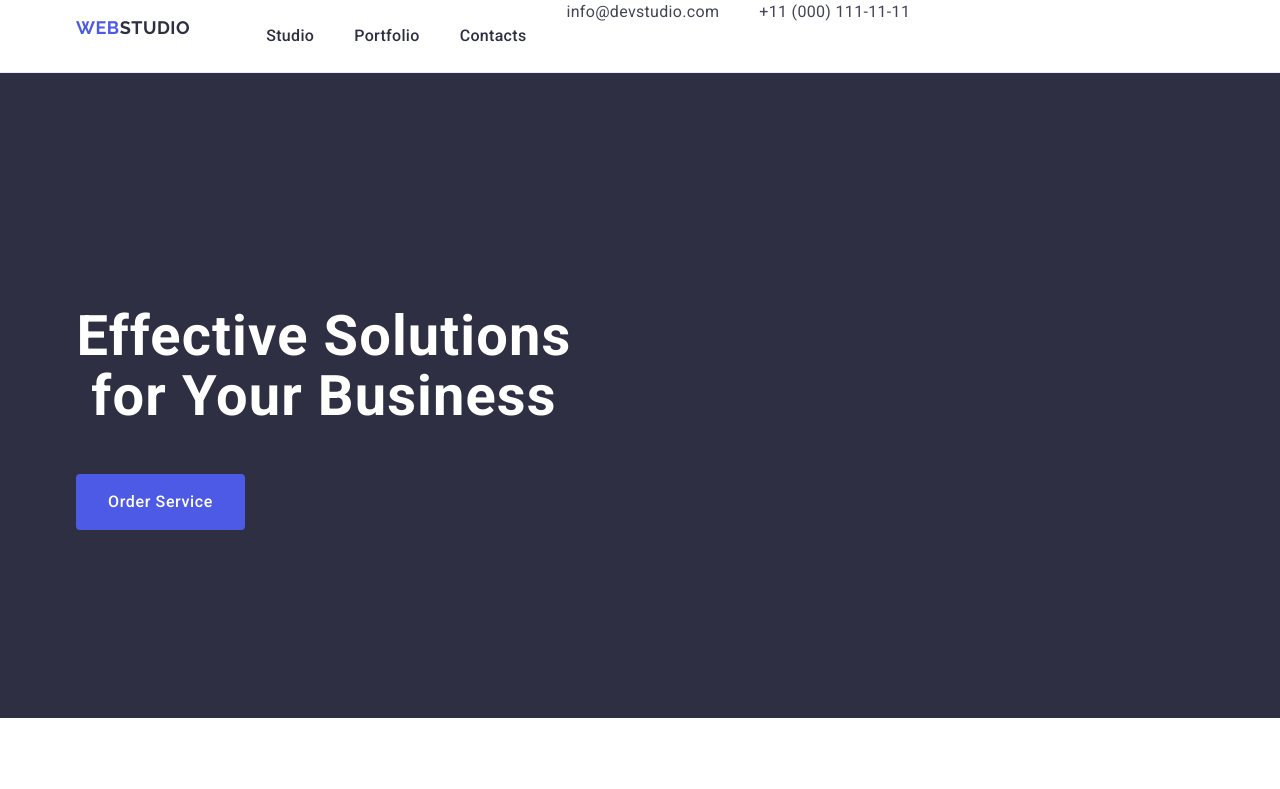
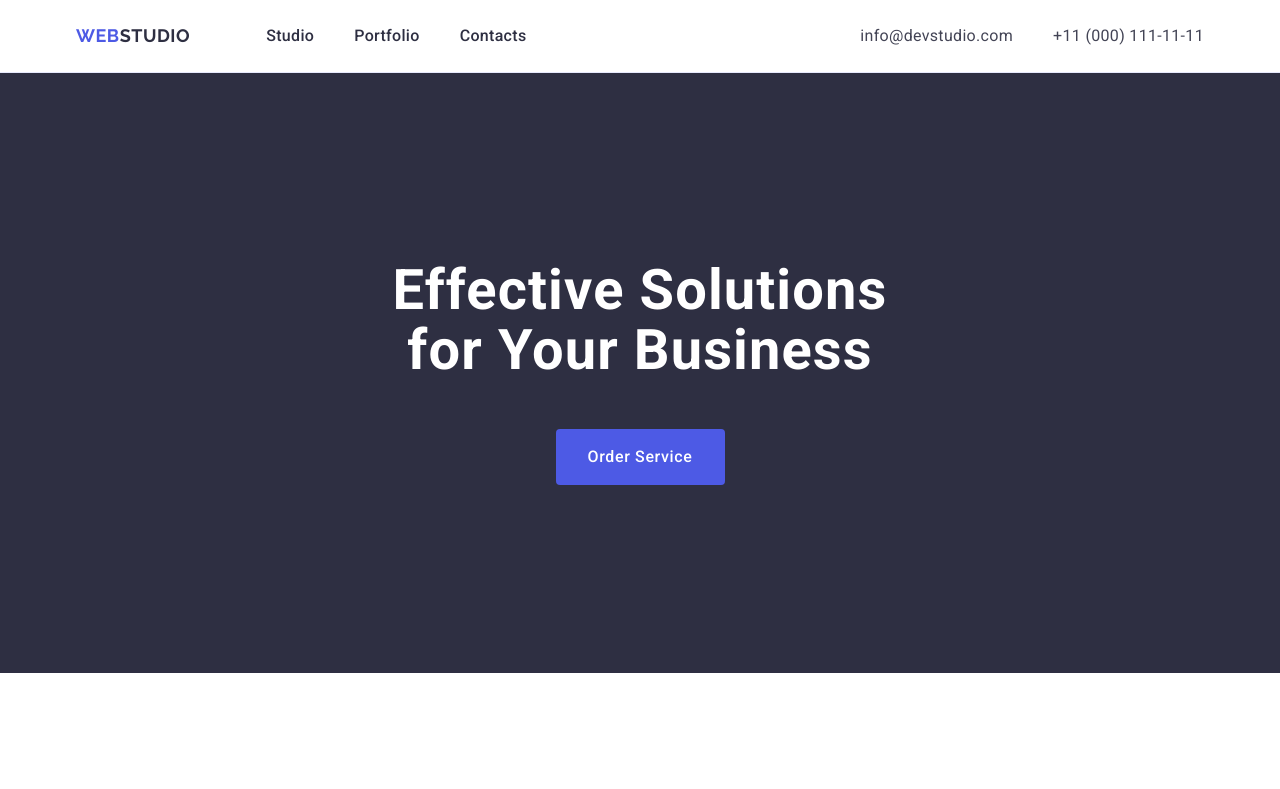
Before and after one commit to Max6711/goit-markup-hw-03, a plain HTML site: page index.html in a window 1280 px wide. Shown: the top 789 px of the page. Drawn offline with nearby package versions, Linux system fonts and the light colour scheme.

Commit message:
Update styles.css

```diff
--- a/css/styles.css
+++ b/css/styles.css
@@ -8,9 +8,6 @@ body {
     color: #2E2F42;
 }
 
-.accent-second {
-    color: #f4f4fd;
-}
 
 .container {
          max-width: 1158px;
@@ -39,6 +36,7 @@ border-bottom: 1px solid #e7e9fc;
 
 .header-container{
     display: flex;
+    align-items: center;
 }
 
 img{
@@ -52,6 +50,7 @@ img{
     color: #2e2f42;
     text-decoration: none;
     padding: 24px 0;
+   display: block;
 }
 
 .header-link-item-first:hover a,
@@ -103,8 +102,6 @@ img{
     list-style-type: none;
     display: flex;
     gap: 40px;
-    margin-right: 40px;
-    padding: 24px 0;
 }
 
 .contacts {
@@ -114,17 +111,18 @@ img{
     line-height: 24px;
     letter-spacing: 0.32px;
     font-style: normal;
+    margin-left: auto;
 }
 .contacts_ul{
     display: flex;
     gap: 40px;
-    margin-right: 40px;
 }
 
 /*------------ --------------*/
 .middle-part {
     background-color: #2E2F42;
     padding: 188px 0;
+    margin: 0;
 }
 
 .text-fr {
@@ -137,6 +135,11 @@ img{
     line-height: 1.07;
     letter-spacing: 1.12px;
     max-width: 496px;
+    margin: 0;
+    margin-left: auto;
+    margin-right: auto;
+    margin-bottom: 48px;
+
 }
 
 .btn-fr {
@@ -151,6 +154,9 @@ img{
     height: 56px;
     border:none;
     border-radius: 4px;
+    margin: auto;
+    display: block;
+    margin: auto;
 }
 
 /*--------------------------- --------------------------*/
@@ -289,6 +295,7 @@ border-radius: 0px 0px 4px 4px;
     text-transform: capitalize;
     letter-spacing: 0.72px;
     margin-bottom: 72px;
+    text-align: center;
 }
 
 .section_thrd_sc{
@@ -361,7 +368,11 @@ thrd_li{
     width: 264px;
 }
 
-.logo{
+.logo-footer{
 margin-bottom: 16px;
 display: inline-block;
 }
+
+.accent-second {
+    color: #f4f4fd;
+}
```
